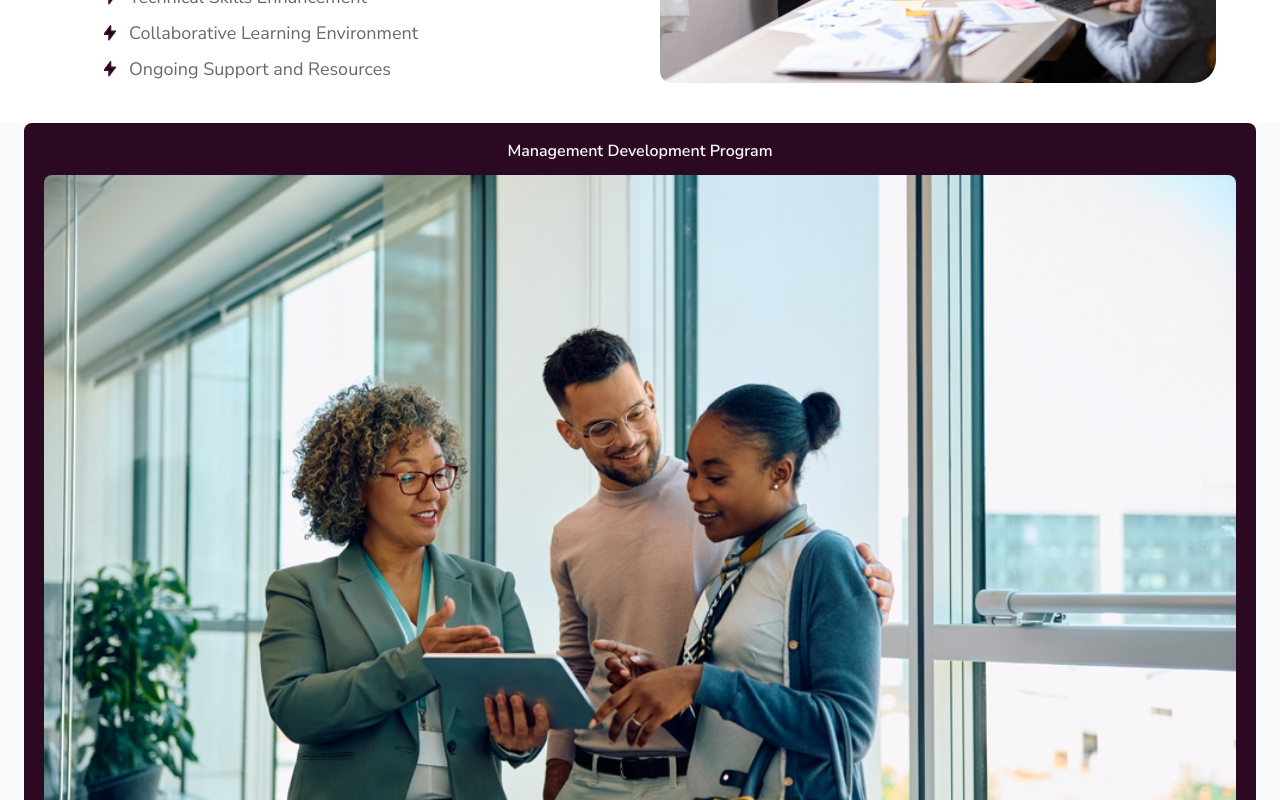
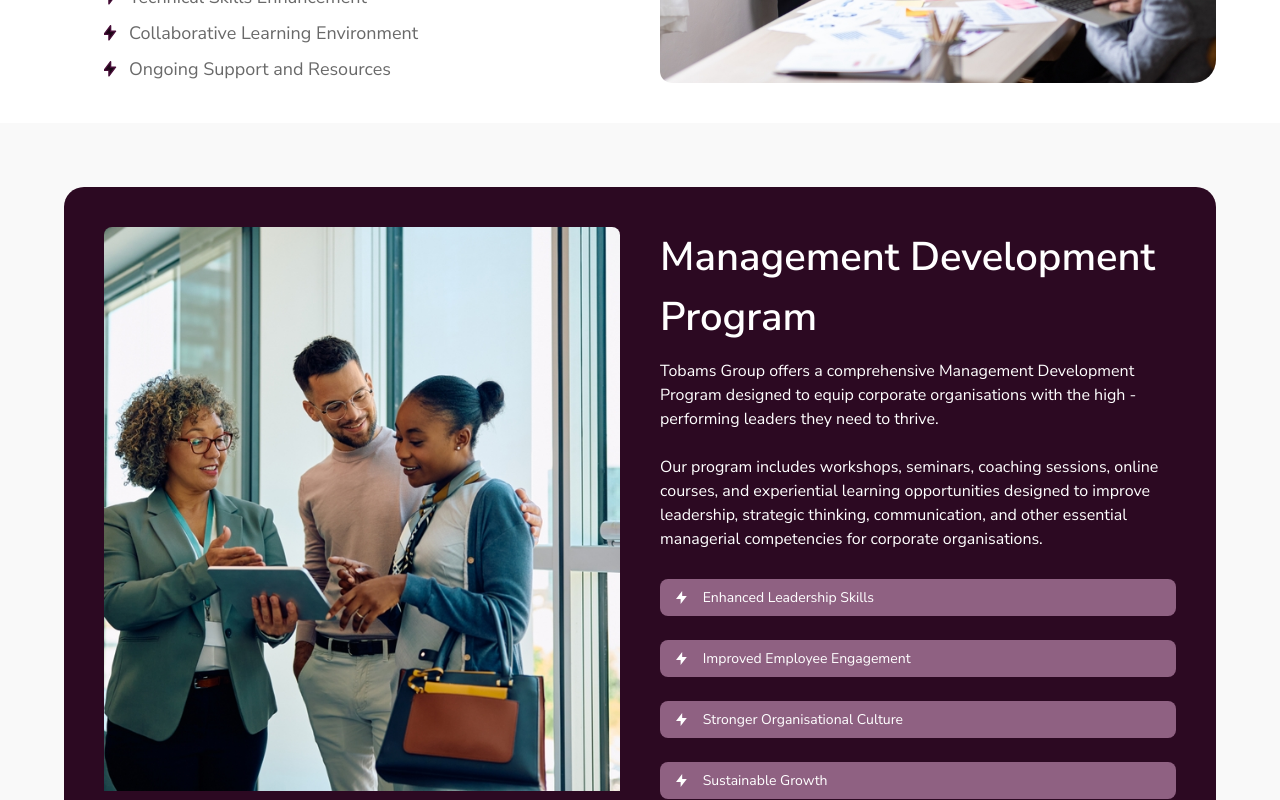
Before and after one commit to nifemi2005/Tobams-Group, a Next.js app: page / in a window 1280 px wide. Shown: the part 2460-3260 px from the top of the page. Built offline with nearby package versions, Linux system fonts and the light colour scheme.

Commit message:
feat: Implement Management section component (Desktop)

```diff
--- a/src/components/CD_Services.tsx
+++ b/src/components/CD_Services.tsx
@@ -2,13 +2,13 @@ import Image from "next/image"
 
 function CD_Services() {
     return (
-        <div className='bg-white grid md:grid-cols-2 gap-6 lg:gap-10 md:px-8 lg:px-16 items-center lg:py-10'>
+        <div className='bg-white grid md:grid-cols-2 gap-6 lg:gap-10 md:px-8 lg:px-16 items-center md:py-10'>
             <div>
                 <h1 className='font-semibold text-xl md:text-3xl lg:text-[40px] leading-normal text-[#151515] pt-6 pb-5 md:pb-0'>
                     Capacity Development
                 </h1>
                 <Image src="/images/CD_Services.jpg" alt="CD_Services" width={327} height={229} className="rounded-b-lg rounded-tl-[33px] rounded-tr-lg w-full block md:hidden object-cover" />
-                <p className="font-normal text-sm md:text-base lg:text-lg leading-normal text-[#696969] pt-5 md:pt-0">At Tobams Group, we empower individuals and organizations through tailored training programs, expert-led workshops, and personalized mentorship. We are committed to your success and growth. We are dedicated to providing a comprehensive suite of benefits designed to foster your development and success:</p>
+                <p className="font-normal text-sm lg:text-lg leading-normal text-[#696969] pt-5 md:pt-0">At Tobams Group, we empower individuals and organizations through tailored training programs, expert-led workshops, and personalized mentorship. We are committed to your success and growth. We are dedicated to providing a comprehensive suite of benefits designed to foster your development and success:</p>
                 <div className="flex flex-col gap-2 pt-5 lg:pl-10">
                     <span className="flex items-center text-[#696969] font-normal text-sm md:text-lg gap-3">
                         <Image src="/images/Zigzag.svg" alt="Zigzag" width={13} height={16} />
--- a/src/components/Management.tsx
+++ b/src/components/Management.tsx
@@ -2,24 +2,28 @@ import Image from "next/image"
 
 function Management() {
     return (
-        <div className='bg-[#F9F9F9] px-6'>
-            <div className='bg-[#2C0922] rounded-lg py-4 px-5'>
-                <h1 className='text-white text-base font-semibold leading-normal pb-3 text-center'>Management Development Program</h1>
-                <Image src="/images/Management.jpg" alt="Management" width={250} height={100} className="rounded-t-lg rounded-bl-lg pb-4 w-full" />
-                <p className="text-white text-sm font-normal leading-normal">Tobams Group offers a comprehensive Management
+        <div className='bg-[#F9F9F9] px-6 lg:p-16'>
+            <div className='bg-[#2C0922] rounded-lg md:rounded-[20px] py-4 px-5 md:p-10 grid md:grid-cols-2 gap-10'>
+                <div className="relative w-full h-full hidden md:block">
+                    <Image src="/images/Management.jpg" alt="Management" sizes="(min-width:768px) 50vw, 100vw" width={0} height={0} fill className="rounded-t-lg rounded-bl-lg pb-4 w-full h-auto object-cover md:block hidden" />
+                </div>
+                <div>
+                    <h1 className='text-white text-base font-semibold leading-normal pb-3 text-center md:text-start md:text-2xl lg:text-[40px]'>Management Development Program</h1>
+                    <Image src="/images/Management.jpg" alt="Management" width={250} height={100} className="rounded-t-lg rounded-bl-lg pb-4 w-full block md:hidden" />
+                    <p className="text-white text-sm md:text-base font-normal leading-normal">Tobams Group offers a comprehensive Management
                         Development Program designed to equip corporate
                         organisations with the high
                         -performing leaders they need to
                         thrive.
                     </p>
                     <br />
-                <p className="text-white text-sm font-normal leading-normal pb-5">Our program includes workshops, seminars, coaching
+                    <p className="text-white md:text-base text-sm font-normal leading-normal pb-5">Our program includes workshops, seminars, coaching
                         sessions, online courses, and experiential learning
                         opportunities designed to improve leadership, strategic
                         thinking, communication, and other essential managerial
                         competencies for corporate organisations.
                     </p>
-                <div className="py-2 flex flex-col gap-6">
+                    <div className="py-2 flex flex-col gap-6    ">
                         <span className="bg-[#8F6182] flex items-center gap-4 text-white font-normal text-sm leading-normal py-2 px-2 rounded-lg">
                             <Image src="/images/White_Zigzag.svg" alt="White_Zigzag" width={18.67} height={24} className="pl-2" />
                             Enhanced Leadership Skills
@@ -39,6 +43,7 @@ function Management() {
                     </div>
                 </div>
             </div>
+        </div>
     )
 }
 
```
Lines whose indentation alone changed are shown as unchanged.
